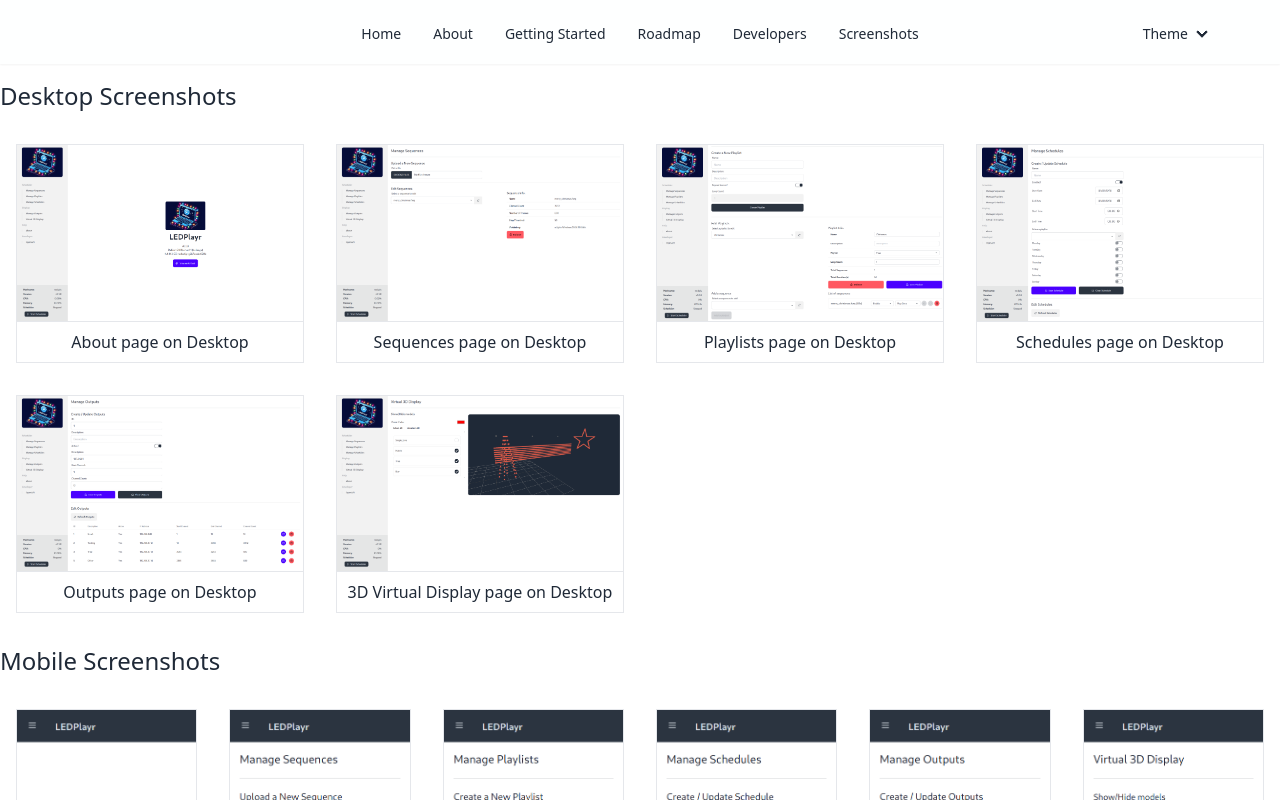
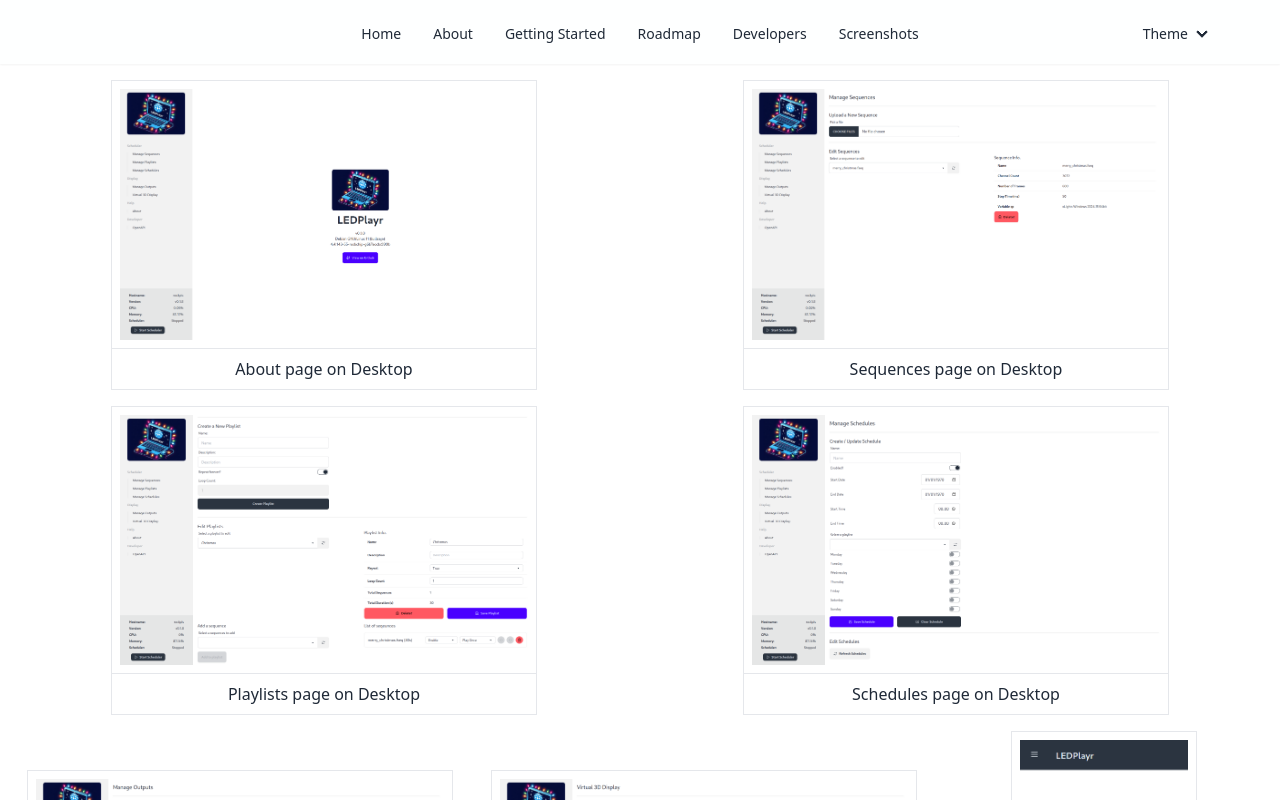
Before and after one commit to LEDPlayr/ledplayr.github.io, a SvelteKit app: page /screenshots in a window 1280 px wide. Shown: the top 800 px of the page. Built offline with nearby package versions, Linux system fonts and the light colour scheme; some icons are missing.

Commit message:
Add modal for screenshots

```diff
--- a/src/routes/screenshots/+page.svelte
+++ b/src/routes/screenshots/+page.svelte
@@ -1,16 +1,13 @@
 <script lang="ts">
   import { base } from "$app/paths";
 
-  const desktop_images = [
+  const images = [
     { title: "About page on Desktop", img: `desktop/about.png` },
     { title: "Sequences page on Desktop", img: `desktop/sequences.png` },
     { title: "Playlists page on Desktop", img: `desktop/playlists.png` },
     { title: "Schedules page on Desktop", img: `desktop/schedules.png` },
     { title: "Outputs page on Desktop", img: `desktop/outputs.png` },
     { title: "3D Virtual Display page on Desktop", img: `desktop/display.png` },
-  ];
-
-  const mobile_images = [
     { title: "About page on Mobile", img: `mobile/about.png` },
     { title: "Sequences page on Mobile", img: `mobile/sequences.png` },
     { title: "Playlists page on Mobile", img: `mobile/playlists.png` },
@@ -18,32 +15,120 @@
     { title: "Outputs page on Mobile", img: `mobile/outputs.png` },
     { title: "3D Virtual Display page on Mobile", img: `mobile/display.png` },
   ];
+
+  let modal: HTMLDialogElement;
+  let curr = $state(0);
+
+  const next = () => {
+    curr++;
+    if (curr > images.length) curr = 0;
+  };
+
+  const prev = () => {
+    curr--;
+    if (curr < 0) curr = images.length - 1;
+  };
+
+  const showModal = (idx: number) => {
+    curr = idx;
+    modal.showModal();
+  };
 </script>
 
 <svelte:head>
   <title>LEDPlayr: Screenshots</title>
 </svelte:head>
 
-<div class="container mx-auto">
-  <h1 class="py-4 text-2xl">Desktop Screenshots</h1>
+<dialog bind:this={modal} class="modal">
+  <div class="container card modal-box card-compact max-w-none bg-base-100 shadow-xl">
+    <img
+      class="modal-img max-h-full flex-grow object-contain"
+      src="{base}/screenshots/{images[curr].img}"
+      alt={images[curr].title} />
 
-  <div class="grid grid-cols-1 md:grid-cols-2 lg:grid-cols-4">
-    {#each desktop_images as img}
-      <figure class="m-4 border">
-        <img src="{base}/screenshots/{img.img}" class="w-full" alt={img.title} />
-        <figcaption class="text-md border-t p-2 text-center">{img.title}</figcaption>
-      </figure>
-    {/each}
+    <div
+      class="absolute left-5 right-5 top-1/2 flex -translate-y-1/2 transform justify-between">
+      <button onclick={prev} class="btn btn-circle">❮</button>
+      <button onclick={next} class="btn btn-circle">❯</button>
+    </div>
+
+    <form method="dialog">
+      <button class="btn btn-circle btn-ghost btn-sm absolute right-2 top-2">✕</button>
+    </form>
+
+    <div class="card-body flex-none">
+      <h2 class="card-title mx-auto">{images[curr].title}</h2>
+    </div>
   </div>
 
-  <h1 class="py-4 text-2xl">Mobile Screenshots</h1>
+  <form method="dialog" class="modal-backdrop">
+    <button>Close popup</button>
+  </form>
+</dialog>
 
-  <div class="grid grid-cols-2 md:grid-cols-3 lg:grid-cols-6">
-    {#each mobile_images as img}
-      <figure class="m-4 border">
-        <img src="{base}/screenshots/{img.img}" class="w-full" alt={img.title} />
-        <figcaption class="text-md border-t p-2 text-center">{img.title}</figcaption>
-      </figure>
+<div class="container mx-auto p-4">
+  <ul class="flex flex-wrap gap-4">
+    {#each images as img, idx}
+      <li class="thumb m-auto flex-grow text-center">
+        <button
+          onclick={() => {
+            showModal(idx);
+          }}>
+          <figure class="border">
+            <img
+              class="thumb-img m-auto object-cover p-2 align-bottom"
+              src="{base}/screenshots/{img.img}"
+              alt={img.title} />
+            <figcaption class="border-t p-2 text-center">{img.title}</figcaption>
+          </figure>
+        </button>
+      </li>
     {/each}
-  </div>
+  </ul>
 </div>
+
+<style>
+  .modal-box {
+    min-height: calc(100vh - 5em);
+  }
+  .modal-img {
+    max-height: calc(100vh - 12em);
+  }
+  :root {
+    --img-m-h: 50vh;
+    --img-m-w: 76vw;
+  }
+  .thumb {
+    max-height: var(--img-m-h);
+    max-width: var(--img-m-w);
+  }
+  .thumb-img {
+    max-height: calc(var(--img-m-h) - 3.5rem);
+    max-width: calc(var(--img-m-w) - 1.5rem);
+  }
+  @media (min-width: 640px) {
+    :root {
+      --img-m-w: 65vw;
+    }
+  }
+  @media (min-width: 768px) {
+    :root {
+      --img-m-w: 55vw;
+    }
+  }
+  @media (min-width: 1024px) {
+    :root {
+      --img-m-w: 45vw;
+    }
+  }
+  @media (min-width: 1280px) {
+    :root {
+      --img-m-w: 35vw;
+    }
+  }
+  @media (min-width: 1536px) {
+    :root {
+      --img-m-w: 25vw;
+    }
+  }
+</style>
```
